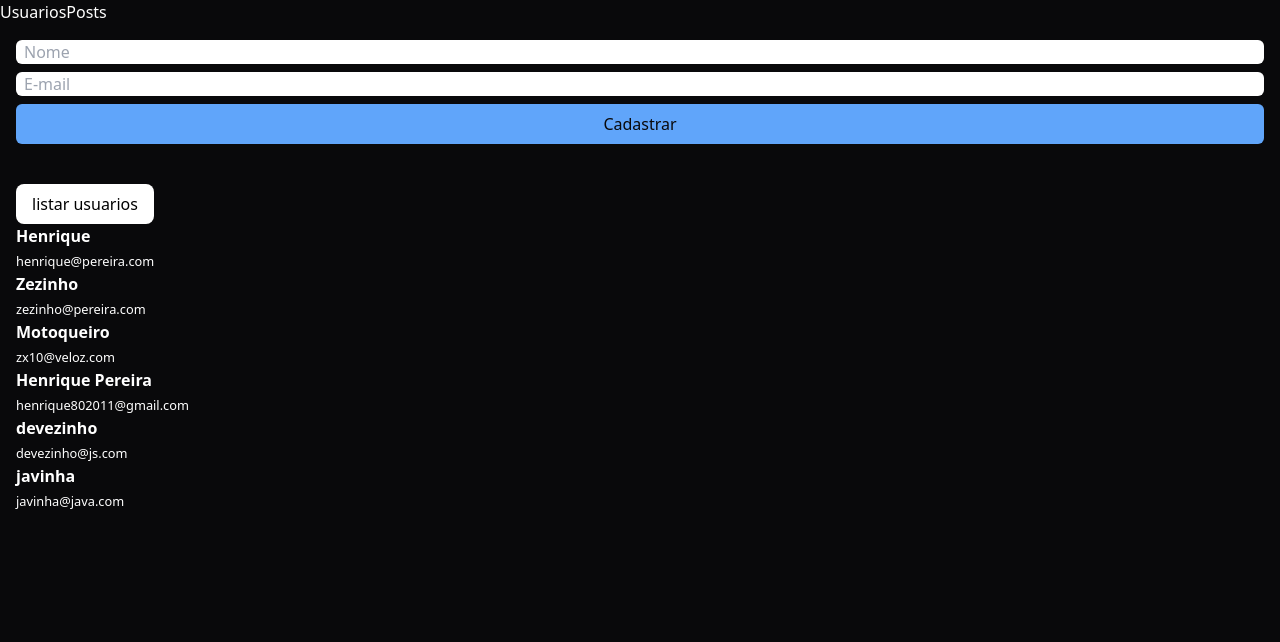
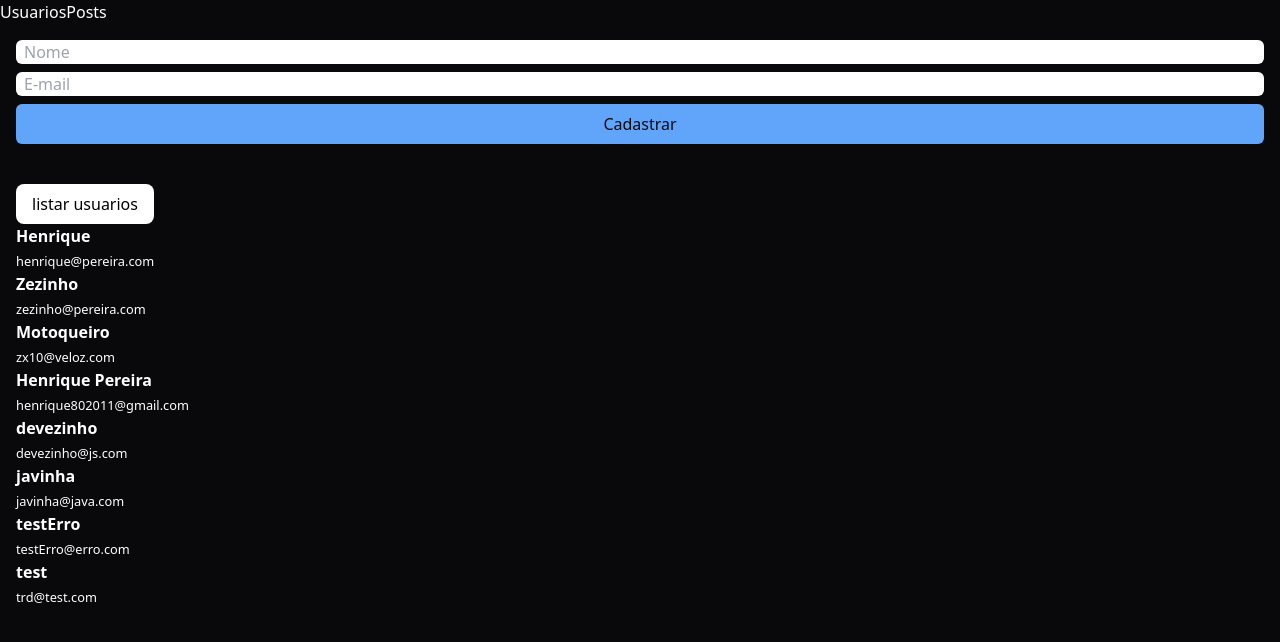
Before and after one commit to projects-for-learning/react-query-fudamentos, a React (Vite) app: page / in a window 1280 px wide. Shown: the top 642 px of the page. Built offline with nearby package versions, Linux system fonts and the light colour scheme; data requests are answered from the project's data file.

Commit message:
feat:Lidando com retries, status de erro, sucesso e finalizaçao das Mutations

```diff
--- a/server/db.json
+++ b/server/db.json
@@ -29,6 +29,16 @@
       "id": "10fd",
       "name": "javinha",
       "email": "javinha@java.com"
+    },
+    {
+      "id": "7bdf",
+      "name": "testErro",
+      "email": "testErro@erro.com"
+    },
+    {
+      "id": "ae02",
+      "name": "test",
+      "email": "trd@test.com"
     }
   ]
 }
--- a/src/Users.tsx
+++ b/src/Users.tsx
@@ -13,10 +13,10 @@ export function Users() {
     isLoading: isUserLoading,
     refetch,
     isFetching,
-    error,
+    error: userError,
   } = useUsers();
 
-  const { mutate, isPending, data } = useMutation({
+  const { mutate, isPending, data, error } = useMutation({
     mutationFn: async ({
       name,
       email,
@@ -25,6 +25,7 @@ export function Users() {
       email: string;
     }): Promise<IUser> => {
       await sleep();
+      // throw new Error("Deu ruim na mutation");
       const response = await fetch("http://localhost:3000/users", {
         method: "POST",
         headers: { "Content-type": "application/json" },
@@ -32,6 +33,20 @@ export function Users() {
       });
 
       return response.json();
+    },
+    onError: (error, variables) => {
+      console.log(
+        `Error na request.\n${error.toString()}\nvariables:`,
+        variables,
+      );
+    },
+    onSuccess: (data, variables) => {
+      console.log("onSuccess: ", { data, variables });
+    },
+    onSettled: () => {
+      //seu comportamento se assemelha ao finally do try catch, ele vai ser executado independete
+      // se tiver dado sucesso ou erro
+      console.log("onSettled -> terminou a execucao!");
     },
   });
 
@@ -91,7 +106,7 @@ export function Users() {
       </button>
       {isUserLoading && <h1>Carregando...</h1>}
       {!isUserLoading && isFetching && <small>Fetching...</small>}
-      {error && <h1 className="text-red-400">{error.toString()}</h1>}
+      {userError && <h1 className="text-red-400">{userError.toString()}</h1>}
       {users.map((user) => (
         <div key={user.id}>
           <strong className="block">{user.name}</strong>
```
